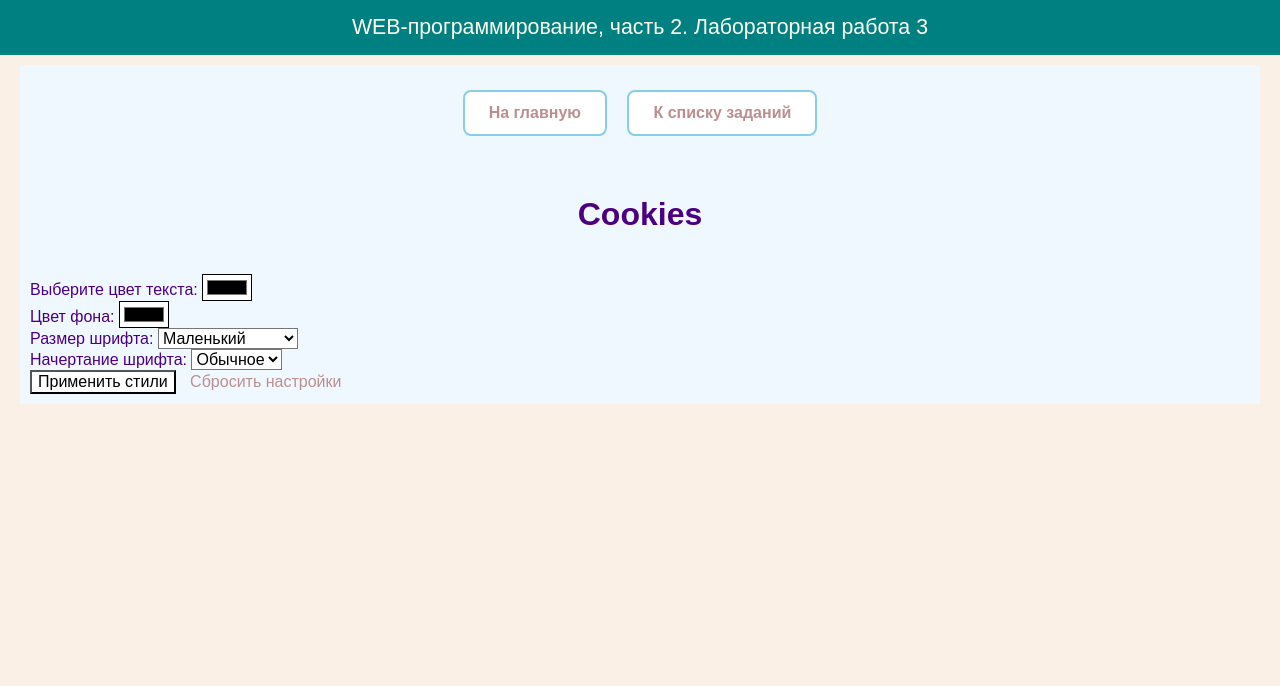
After one commit to Ksenia-business/web-back-labs, a Flask app: page /lab3/settings in a window 1280 px wide. The commit adds this page. Shown: the top 686 px of the page. Run offline with Flask 3, Linux system fonts and the light colour scheme.

Commit message:
Настройки отображения

```diff
--- a/lab3.py
+++ b/lab3.py
@@ -63,7 +63,51 @@ def pay():
 
     return render_template('lab3/pay.html', price=price)
 
+
 @lab3.route('/lab3/success')
 def success():
     price = request.args.get('price')
     return render_template('lab3/success.html', price=price)
+
+
+@lab3.route('/lab3/settings')
+def settings():
+    color = request.args.get('color')
+    bgcolor = request.args.get('bgcolor')
+    fontsize = request.args.get('fontsize')
+    fontstyle = request.args.get('fontstyle')
+
+    if color is not None or bgcolor is not None or fontsize is not None or fontstyle is not None:
+        resp = make_response(redirect('/lab3/settings'))
+        if color is not None:
+            resp.set_cookie('color', color)
+        if bgcolor is not None:
+            resp.set_cookie('bgcolor', bgcolor)
+        if fontsize is not None:
+            resp.set_cookie('fontsize', fontsize)
+        if fontstyle is not None:
+            resp.set_cookie('fontstyle', fontstyle)
+        return resp
+
+    color = request.cookies.get('color')
+    bgcolor = request.cookies.get('bgcolor')
+    fontsize = request.cookies.get('fontsize')
+    fontstyle = request.cookies.get('fontstyle')
+
+    resp = make_response(render_template(
+        'lab3/settings.html',
+        color=color,
+        bgcolor=bgcolor,
+        fontsize=fontsize,
+        fontstyle=fontstyle
+    ))
+    return resp
+
+@lab3.route('/lab3/reset_settings')
+def reset_settings():
+    resp = make_response(redirect('/lab3/settings'))
+    resp.set_cookie('color', '', expires=0)
+    resp.set_cookie('bgcolor', '', expires=0)
+    resp.set_cookie('fontsize', '', expires=0)
+    resp.set_cookie('fontstyle', '', expires=0)
+    return resp
--- a/templates/base.html
+++ b/templates/base.html
@@ -11,6 +11,33 @@
     <link rel="icon" type="image/png" sizes="16x16" href="{{ url_for('static', filename='favicon-16x16.png') }}">
     <link rel="apple-touch-icon" sizes="180x180" href="{{ url_for('static', filename='apple-touch-icon.png') }}">
     <style>
+        * {
+            {% if request.cookies.get('color') %}
+            color: {{ request.cookies.get('color') }};
+            {% endif %}
+
+            {% if request.cookies.get('fontsize') %}
+            font-size: {{ request.cookies.get('fontsize') }};
+            {% endif %}
+
+            {% if request.cookies.get('fontstyle') %}
+            font-weight: {{ request.cookies.get('fontstyle') }};
+            {% endif %}
+        }
+
+        body {
+            {% if request.cookies.get('bgcolor') %}
+            background-color: {{ request.cookies.get('bgcolor') }};
+            {% endif %}
+        }
+
+        input, select, button, textarea {
+            color: #000000;
+            font-size: 16px;
+            font-weight: normal;
+            background-color: white;
+        }
+
         .nav-buttons {
             text-align: center;
             margin-bottom: 25px;
@@ -51,7 +78,7 @@
     <main>
         <div class="nav-buttons">
             <a href="/" class="nav-button">На главную</a>
-            <a href="/lab2" class="nav-button">К списку заданий</a>
+            <a href="/lab3" class="nav-button">К списку заданий</a>
         </div>
 
         {% block main %}{% endblock %}
--- a/templates/lab3/lab3.html
+++ b/templates/lab3/lab3.html
@@ -15,5 +15,6 @@
         <li><a href="/lab3/del_cookie">Очистка кук</a></li>
         <li><a href="/lab3/form1">Формы</a></li>
         <li><a href="/lab3/order">Заказ напитка</a></li>
+        <li><a href="/lab3/settings">Установка цветов</a></li>
     </ol>
 {% endblock %}
--- /dev/null
+++ b/templates/lab3/settings.html
@@ -0,0 +1,42 @@
+{% extends "base.html" %}
+
+{% block lab %}Лабораторная работа 3{% endblock %}
+
+{% block main %}
+    <h1>Cookies</h1>
+    <form>
+        <div>
+            <label for="color">Выберите цвет текста:</label>
+            <input type="color" id="color" name="color" value="{{ color or '' }}">
+        </div>
+
+        <div>
+            <label for="bgcolor">Цвет фона:</label>
+            <input type="color" id="bgcolor" name="bgcolor" value="{{ bgcolor or '' }}">
+        </div>
+
+        <div>
+            <label for="fontsize">Размер шрифта:</label>
+            <select id="fontsize" name="fontsize">
+                <option value="14px" {{ 'selected' if fontsize == '14px' else '' }}>Маленький</option>
+                <option value="16px" {{ 'selected' if fontsize == '16px' else '' }}>Средний</option>
+                <option value="18px" {{ 'selected' if fontsize == '18px' else '' }}>Большой</option>
+                <option value="20px" {{ 'selected' if fontsize == '20px' else '' }}>Очень большой</option>
+            </select>
+        </div>
+
+        <div>
+            <label for="fontstyle">Начертание шрифта:</label>
+            <select id="fontstyle" name="fontstyle">
+                <option value="normal" {{ 'selected' if fontstyle == 'normal' else '' }}>Обычное</option>
+                <option value="bold" {{ 'selected' if fontstyle == 'bold' else '' }}>Жирное</option>
+                <option value="lighter" {{ 'selected' if fontstyle == 'lighter' else '' }}>Тонкое</option>
+            </select>
+        </div>
+
+        <div>
+            <button type="submit">Применить стили</button>
+            <a href="/lab3/reset_settings" style="margin-left: 10px;">Сбросить настройки</a>
+        </div>
+    </form>
+{% endblock %}
```
